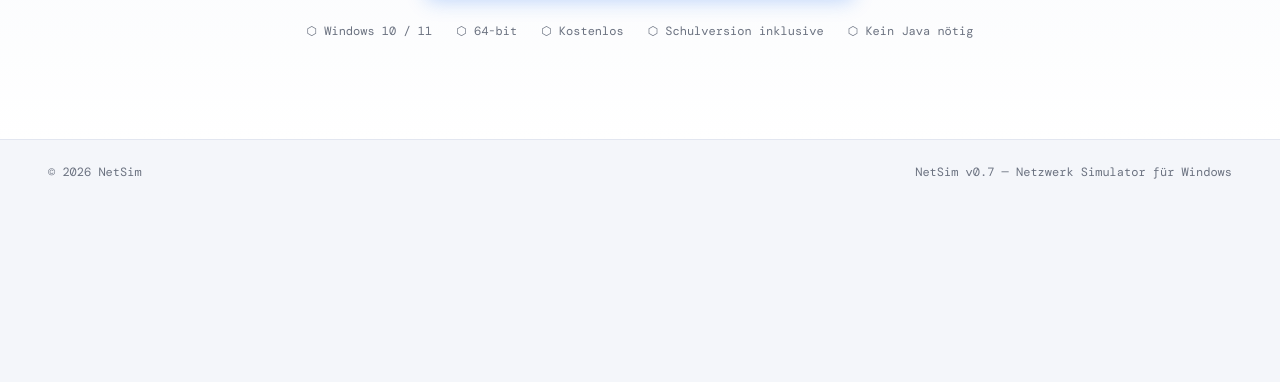
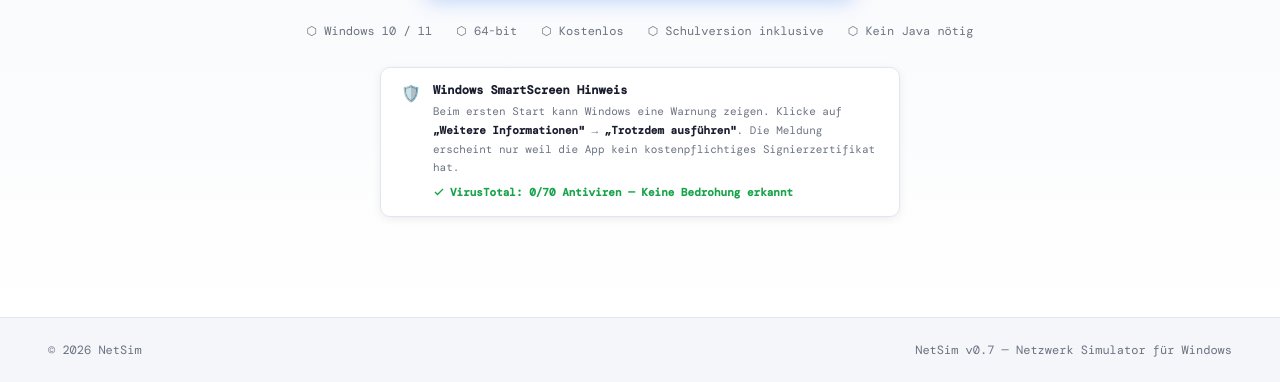
Before and after one commit to louis7ouis/NetSim, a plain HTML site: page index.html in a window 1280 px wide. Shown: the part 3317-3699 px from the top of the page. Before the commit the page ends 3521 px from the top, so only its background shows below. Drawn offline with nearby package versions, Linux system fonts and the light colour scheme.

Commit message:
Update index.html

```diff
--- a/index.html
+++ b/index.html
@@ -1493,6 +1493,19 @@
       <span>⬡ Schulversion inklusive</span>
       <span>⬡ Kein Java nötig</span>
     </div>
+    <div style="margin-top:28px;display:inline-flex;align-items:flex-start;gap:12px;background:#fff;border:1px solid var(--border);border-radius:10px;padding:14px 20px;max-width:520px;text-align:left;box-shadow:var(--shadow);">
+      <span style="font-size:16px;margin-top:1px;">🛡️</span>
+      <div>
+        <div style="font-family:var(--mono);font-size:12px;font-weight:600;color:var(--text);margin-bottom:4px;">Windows SmartScreen Hinweis</div>
+        <div style="font-family:var(--mono);font-size:11px;color:var(--muted);line-height:1.7;">
+          Beim ersten Start kann Windows eine Warnung zeigen. Klicke auf <strong style="color:var(--text);">„Weitere Informationen"</strong> → <strong style="color:var(--text);">„Trotzdem ausführen"</strong>. Die Meldung erscheint nur weil die App kein kostenpflichtiges Signierzertifikat hat.
+        </div>
+        <a href="https://www.virustotal.com/gui/file/c3b6cc32d4c40d921d1dc7ba2f805ef0249b17cc3c41c045fe7683666458eaac/detection" target="_blank" style="display:inline-flex;align-items:center;gap:5px;margin-top:8px;font-family:var(--mono);font-size:11px;color:var(--green);text-decoration:none;font-weight:600;">
+          <svg width="12" height="12" viewBox="0 0 24 24" fill="none" stroke="currentColor" stroke-width="2.5"><polyline points="20 6 9 17 4 12"/></svg>
+          VirusTotal: 0/70 Antiviren — Keine Bedrohung erkannt
+        </a>
+      </div>
+    </div>
   </section>
 
   <footer>
```
